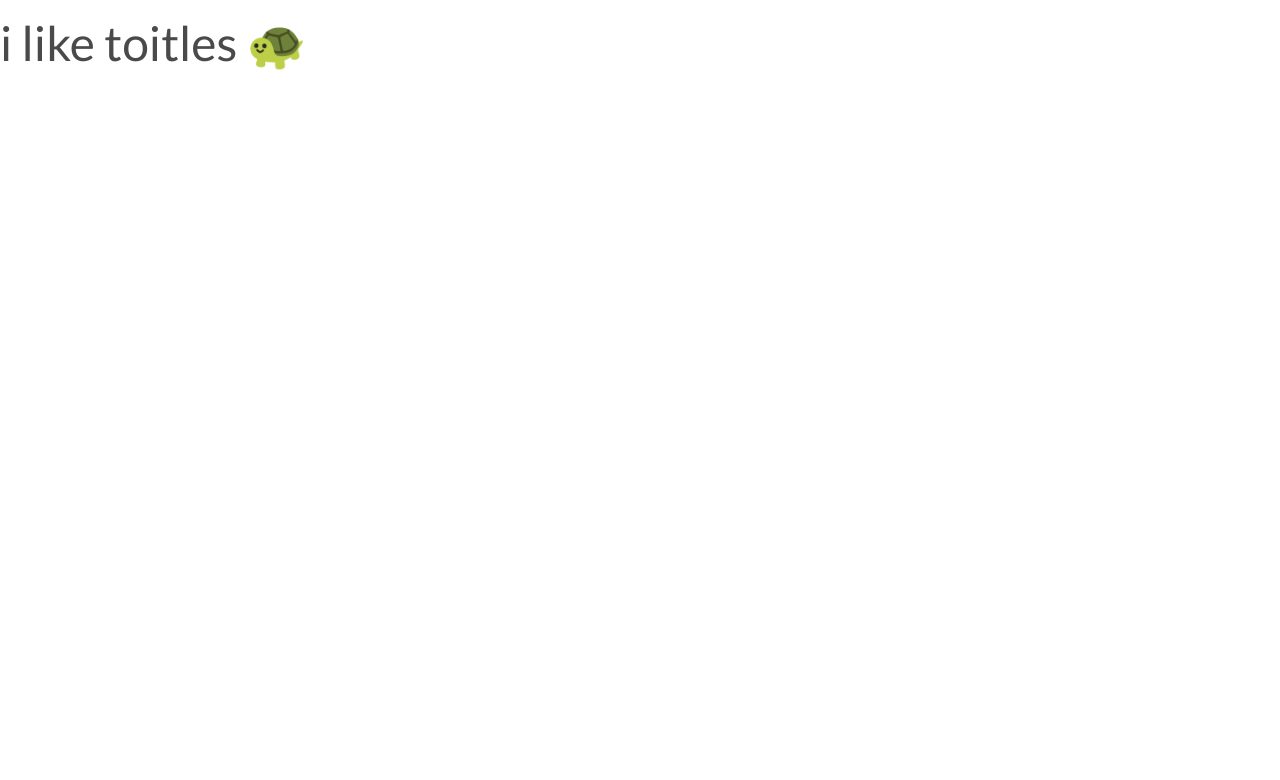
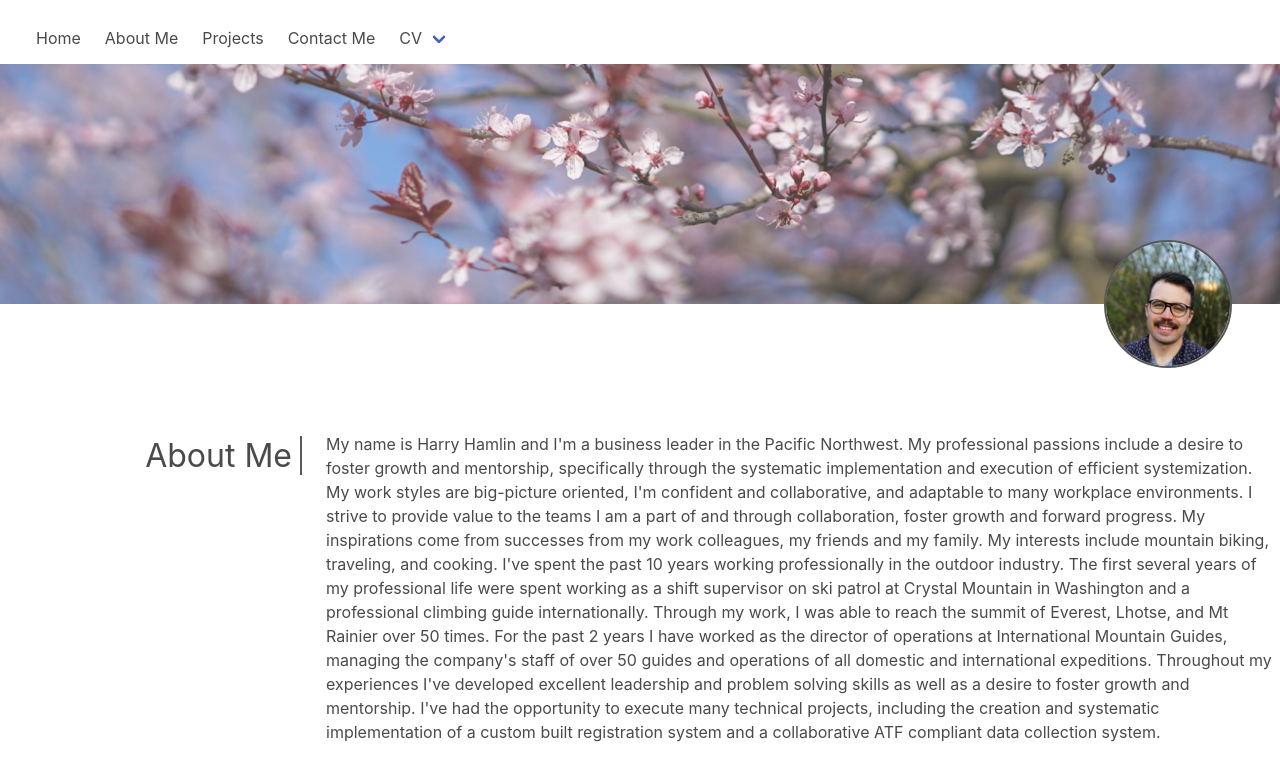
Before and after one commit to harryhamlin/hhamlin-react, a React (Create React App) app: page / in a window 1280 px wide. Shown: the top 780 px of the page. Built offline with nearby package versions, Linux system fonts and the light colour scheme.

Commit message:
added about section, nav and header sections

```diff
--- a/src/App.js
+++ b/src/App.js
@@ -1,22 +1,25 @@
 import React//, { useState, useEffect }
 from 'react';
 import 'bulma/css/bulma.min.css';
+import Nav from './components/Nav';
+import Header from './components/Header';
+import About from './components/About'
 
-function App() {
+
+export default function App() {
     // We declare a state variable that is an array called `issues` and a function to update it.
-
     return (
       <div>
         {/* Here we pass our getRepoIssues function as a prop to SearchBar */}
         <div className="ui grid">
           <div className="ui row">
             <div className="eleven wide column">
-              <h1 className="is-size-1">i like toitles 🐢</h1>
+              <Nav/>
+              <Header/>
+              <About />
             </div>
           </div>
         </div>
       </div>
     );
   }
-
-  export default App;
--- a/src/components/About.js
+++ b/src/components/About.js
@@ -0,0 +1,39 @@
+import React//, { useState, useEffect }
+    from 'react';
+import 'bulma/css/bulma.min.css';
+
+const styles = {
+    border: {
+        borderRight: '2px solid #5A5A5A'
+    }
+}
+
+export default function About() {
+    return (
+        <div className="columns">
+            <div className="column is-3 is-flex is-justify-content-flex-end" >
+                <div><span style={styles.border} className="is-size-3 pr-2">About Me</span></div>
+            </div>
+            <div className="column">
+                My name is Harry Hamlin and I'm a business leader in the Pacific Northwest. My professional passions
+                include a desire to foster growth and mentorship, specifically through the systematic implementation and
+                execution of efficient systemization. My work styles are big-picture oriented, I'm confident and
+                collaborative, and adaptable to many workplace environments. I strive to provide value to the teams I am
+                a part of and through collaboration, foster growth and forward progress. My inspirations come from
+                successes from my work colleagues, my friends and my family. My interests include mountain biking,
+                traveling, and cooking.
+
+                I've spent the past 10 years working professionally in the outdoor industry. The first several years of
+                my professional life were spent working as a shift supervisor on ski patrol at Crystal Mountain in
+                Washington and a professional climbing guide internationally. Through my work, I was able to reach the
+                summit of Everest, Lhotse, and Mt Rainier over 50 times. For the past 2 years I have worked as the
+                director of operations at International Mountain Guides, managing the company's staff of over 50 guides
+                and operations of all domestic and international expeditions. Throughout my experiences I've developed
+                excellent leadership and problem solving skills as well as a desire to foster growth and mentorship.
+                I've had the opportunity to execute many technical projects, including the creation and systematic
+                implementation of a custom built registration system and a collaborative ATF compliant data collection
+                system.
+            </div>
+        </div>
+    )
+}
--- a/src/components/Body.js
+++ b/src/components/Body.js
@@ -0,0 +1,3 @@
+import React//, { useState, useEffect }
+from 'react';
+import 'bulma/css/bulma.min.css';
--- a/src/components/Card.js
+++ b/src/components/Card.js
@@ -0,0 +1,3 @@
+import React//, { useState, useEffect }
+from 'react';
+import 'bulma/css/bulma.min.css';
--- a/src/components/Contact.js
+++ b/src/components/Contact.js
@@ -0,0 +1,3 @@
+import React//, { useState, useEffect }
+from 'react';
+import 'bulma/css/bulma.min.css';
--- a/src/components/Footer.js
+++ b/src/components/Footer.js
@@ -0,0 +1,3 @@
+import React//, { useState, useEffect }
+from 'react';
+import 'bulma/css/bulma.min.css';
--- a/src/components/Header.js
+++ b/src/components/Header.js
@@ -0,0 +1,36 @@
+import React//, { useState, useEffect }
+    from 'react';
+import 'bulma/css/bulma.min.css';
+import headshot from '../images/headshot.jpg';
+import blossoms from '../images/cherryblossoms.jpg';
+
+const styles = {
+    buffer_image: {
+        height: '30vh',
+        opacity: '.75',
+        backgroundImage: `url(${blossoms})`,
+        backgroundSize: 'cover',
+        backgroundPosition: 'bottom',
+    },
+    headshot: {
+        border: '2px solid #5A5A5A',
+    },
+    section: {
+        position: 'relative',
+        bottom: '8vh'
+    }
+}
+
+export default function Header() {
+    return (
+        <div>
+            <div style={styles.buffer_image}>
+            </div>
+            <div className="is-flex is-flex-direction-row-reverse is-align-items-flex-end mr-6" style={styles.section}>
+                <figure className="image is-128x128">
+                    <img className="is-rounded" src={headshot} id="headshot" alt="Harry Hamlin Headshot" style={styles.headshot} />
+                </figure>
+            </div>
+        </div>
+    )
+}
--- a/src/components/Nav.js
+++ b/src/components/Nav.js
@@ -0,0 +1,53 @@
+import React//, { useState, useEffect }
+from 'react';
+import 'bulma/css/bulma.min.css';
+
+export default function Nav() {
+return (
+<nav className="navbar" role="navigation" aria-label="main navigation">
+  <div className="navbar-brand">
+    <a className="navbar-item" href="https://bulma.io"></a>
+
+    <a role="button" className="navbar-burger" aria-label="menu" aria-expanded="false" data-target="navbarBasicExample">
+      <span aria-hidden="true"></span>
+      <span aria-hidden="true"></span>
+      <span aria-hidden="true"></span>
+    </a>
+  </div>
+
+  <div id="navbarBasicExample" className="navbar-menu">
+    <div className="navbar-start">
+      <a className="navbar-item">
+        Home
+      </a>
+
+      <a className="navbar-item">
+        About Me
+      </a>
+
+      <a className="navbar-item">
+        Projects
+      </a>
+
+      <a className="navbar-item">
+        Contact Me
+      </a>
+
+      <div className="navbar-item has-dropdown is-hoverable">
+        <a className="navbar-link">
+          CV
+        </a>
+
+        <div className="navbar-dropdown">
+          <a className="navbar-item">
+            HTML
+          </a>
+          <a className="navbar-item">
+            PDF
+          </a>
+        </div>
+      </div>
+    </div>
+  </div>
+</nav>
+)}
```
Also changed, not shown: src/images/cherryblossoms.jpg (added), src/images/headshot.jpg (added).
